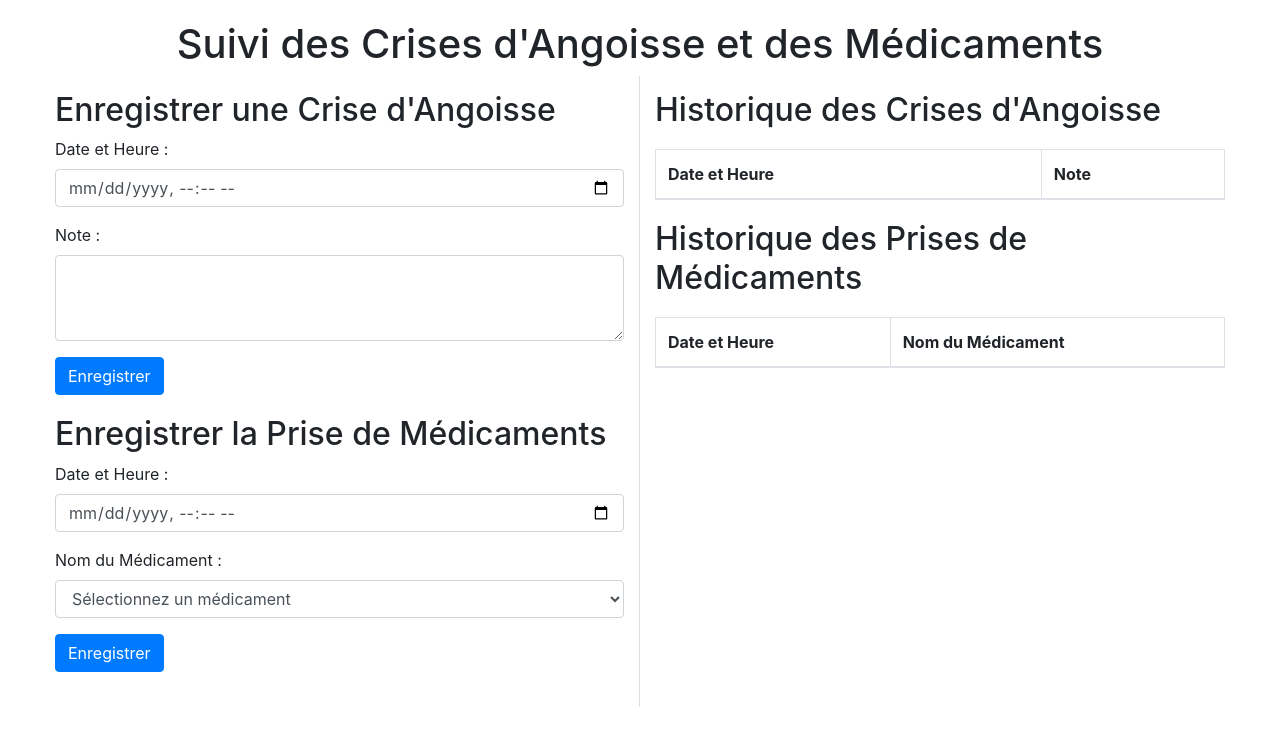
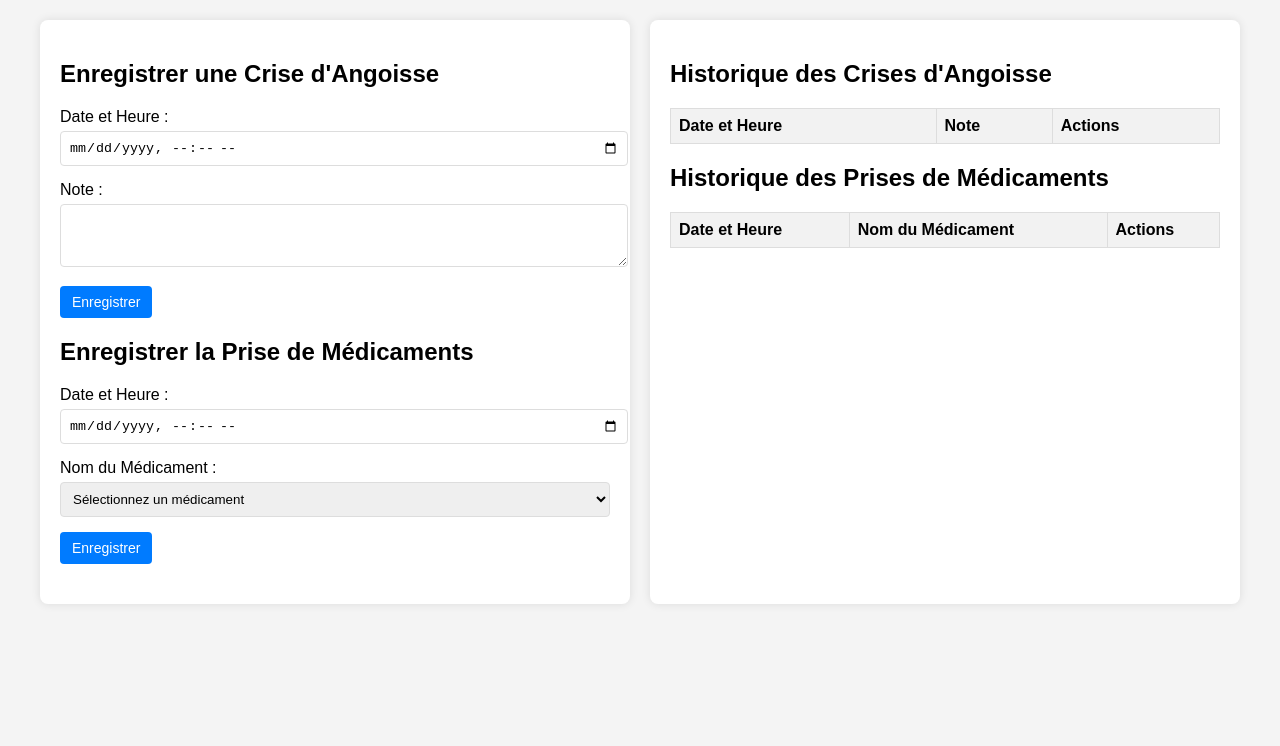
Before and after one commit to m4444te/suivi-crises-medicaments, a plain HTML site: page index.html in a window 1280 px wide. Drawn offline with nearby package versions, Linux system fonts and the light colour scheme.

Commit message:
Add files via upload

```diff
--- a/index.html
+++ b/index.html
@@ -4,45 +4,22 @@
     <meta charset="UTF-8">
     <meta name="viewport" content="width=device-width, initial-scale=1.0">
     <title>Suivi des Crises d'Angoisse et des Médicaments</title>
-    <link href="https://stackpath.bootstrapcdn.com/bootstrap/4.5.2/css/bootstrap.min.css" rel="stylesheet">
-    <style>
-        body {
-            padding-top: 20px;
-        }
-        .container {
-            max-width: 1200px; /* Increased max width to accommodate side-by-side layout */
-        }
-        .form-container, .table-container {
-            padding: 15px;
-        }
-        .form-container {
-            border-right: 1px solid #ddd; /* Border to visually separate forms */
-        }
-        .section {
-            margin-bottom: 20px;
-        }
-        table {
-            margin-top: 20px;
-        }
-    </style>
+    <link href="style.css" rel="stylesheet" />
+
 </head>
 <body>
     <div class="container">
-        <h1 class="text-center">Suivi des Crises d'Angoisse et des Médicaments</h1>
-
-        <div class="row">
-            <!-- Forms Column -->
-            <div class="col-md-6 form-container">
+        <div class="form-container">
             <div class="section">
                 <h2>Enregistrer une Crise d'Angoisse</h2>
                 <form id="criseForm">
                     <div class="form-group">
                         <label for="criseDate">Date et Heure :</label>
-                            <input type="datetime-local" class="form-control" id="criseDate" required>
+                        <input type="datetime-local" id="criseDate" required>
                     </div>
                     <div class="form-group">
                         <label for="criseNote">Note :</label>
-                            <textarea id="criseNote" class="form-control" rows="3" required></textarea>
+                        <textarea id="criseNote" rows="3" required></textarea>
                     </div>
                     <button type="submit" class="btn btn-primary">Enregistrer</button>
                 </form>
@@ -53,7 +30,7 @@
                 <form id="medicamentForm">
                     <div class="form-group">
                         <label for="medicamentDate">Date et Heure :</label>
-                            <input type="datetime-local" class="form-control" id="medicamentDate" required>
+                        <input type="datetime-local" id="medicamentDate" required>
                     </div>
                     <div class="form-group">
                         <label for="medicamentName">Nom du Médicament :</label>
@@ -73,15 +50,15 @@
             </div>
         </div>
 
-            <!-- Tables Column -->
-            <div class="col-md-6 table-container">
+        <div class="table-container">
             <div class="section">
                 <h2>Historique des Crises d'Angoisse</h2>
-                    <table class="table table-bordered" id="criseTable">
+                <table id="criseTable">
                     <thead>
                         <tr>
                             <th>Date et Heure</th>
                             <th>Note</th>
+                            <th>Actions</th>
                         </tr>
                     </thead>
                     <tbody>
@@ -92,11 +69,12 @@
 
             <div class="section">
                 <h2>Historique des Prises de Médicaments</h2>
-                    <table class="table table-bordered" id="medicamentTable">
+                <table id="medicamentTable">
                     <thead>
                         <tr>
                             <th>Date et Heure</th>
                             <th>Nom du Médicament</th>
+                            <th>Actions</th>
                         </tr>
                     </thead>
                     <tbody>
@@ -106,12 +84,7 @@
             </div>
         </div>
     </div>
-    </div>
 
-    <!-- Bootstrap JS and dependencies -->
-    <script src="https://code.jquery.com/jquery-3.5.1.slim.min.js"></script>
-    <script src="https://cdn.jsdelivr.net/npm/@popperjs/core@2.5.3/dist/umd/popper.min.js"></script>
-    <script src="https://stackpath.bootstrapcdn.com/bootstrap/4.5.2/js/bootstrap.min.js"></script>
     <script src="script.js"></script>
 </body>
 </html>
--- a/script.js
+++ b/script.js
@@ -48,13 +48,21 @@ document.addEventListener('DOMContentLoaded', function () {
 
             function addCriseToTable(criseData) {
                 const criseRow = document.createElement('tr');
-        criseRow.innerHTML = `<td>${criseData.date}</td><td>${criseData.note}</td>`;
+                criseRow.innerHTML = `
+                    <td>${criseData.date}</td>
+                    <td>${criseData.note}</td>
+                    <td><button class="delete-button" onclick="deleteCrise(this)">Supprimer</button></td>
+                `;
                 document.querySelector('#criseTable tbody').appendChild(criseRow);
             }
 
             function addMedicamentToTable(medicamentData) {
                 const medicamentRow = document.createElement('tr');
-        medicamentRow.innerHTML = `<td>${medicamentData.date}</td><td>${medicamentData.name}</td>`;
+                medicamentRow.innerHTML = `
+                    <td>${medicamentData.date}</td>
+                    <td>${medicamentData.name}</td>
+                    <td><button class="delete-button" onclick="deleteMedicament(this)">Supprimer</button></td>
+                `;
                 document.querySelector('#medicamentTable tbody').appendChild(medicamentRow);
             }
 
@@ -69,4 +77,32 @@ document.addEventListener('DOMContentLoaded', function () {
                 medicaments.push(medicamentData);
                 localStorage.setItem('medicaments', JSON.stringify(medicaments));
             }
+
+            function deleteCriseFromLocalStorage(criseRow) {
+                const date = criseRow.cells[0].textContent;
+                const note = criseRow.cells[1].textContent;
+                const crises = JSON.parse(localStorage.getItem('crises')) || [];
+                const updatedCrises = crises.filter(crise => !(crise.date === date && crise.note === note));
+                localStorage.setItem('crises', JSON.stringify(updatedCrises));
+            }
+
+            function deleteMedicamentFromLocalStorage(medicamentRow) {
+                const date = medicamentRow.cells[0].textContent;
+                const name = medicamentRow.cells[1].textContent;
+                const medicaments = JSON.parse(localStorage.getItem('medicaments')) || [];
+                const updatedMedicaments = medicaments.filter(medicament => !(medicament.date === date && medicament.name === name));
+                localStorage.setItem('medicaments', JSON.stringify(updatedMedicaments));
+            }
+
+            window.deleteCrise = function (button) {
+                const row = button.closest('tr');
+                row.remove();
+                deleteCriseFromLocalStorage(row);
+            };
+
+            window.deleteMedicament = function (button) {
+                const row = button.closest('tr');
+                row.remove();
+                deleteMedicamentFromLocalStorage(row);
+            };
         });
--- a/style.css
+++ b/style.css
@@ -1,18 +1,84 @@
-body {
+        body {
+            font-family: Arial, sans-serif;
             padding-top: 20px;
+            display: flex;
+            justify-content: center;
+            align-items: flex-start;
+            height: 100vh;
+            margin: 0;
+            background-color: #f4f4f4;
         }
         .container {
-            max-width: 1200px; /* Increased max width to accommodate side-by-side layout */
+            width: 100%;
+            max-width: 1200px;
+            display: flex;
+            justify-content: space-between;
+            gap: 20px;
         }
         .form-container, .table-container {
-            padding: 15px;
-        }
-        .form-container {
-            border-right: 1px solid #ddd; /* Border to visually separate forms */
+            width: 50%;
+            background: #fff;
+            padding: 20px;
+            border-radius: 8px;
+            box-shadow: 0 0 10px rgba(0,0,0,0.1);
         }
         .section {
             margin-bottom: 20px;
         }
         table {
+            width: 100%;
+            border-collapse: collapse;
             margin-top: 20px;
         }
+        table, th, td {
+            border: 1px solid #ddd;
+        }
+        th, td {
+            padding: 8px;
+            text-align: left;
+        }
+        th {
+            background-color: #f2f2f2;
+        }
+        .btn {
+            padding: 8px 12px;
+            font-size: 14px;
+            border: none;
+            border-radius: 4px;
+            cursor: pointer;
+            color: #fff;
+        }
+        .btn-primary {
+            background-color: #007bff;
+        }
+        .btn-danger {
+            background-color: #dc3545;
+        }
+        .btn-primary:hover {
+            background-color: #0056b3;
+        }
+        .btn-danger:hover {
+            background-color: #c82333;
+        }
+        .form-group {
+            margin-bottom: 15px;
+        }
+        .form-group label {
+            display: block;
+            margin-bottom: 5px;
+        }
+        .form-group input, .form-group textarea, .form-group select {
+            width: 100%;
+            padding: 8px;
+            border: 1px solid #ddd;
+            border-radius: 4px;
+        }
+        .delete-button {
+            cursor: pointer;
+            background-color: #dc3545;
+            color: #fff;
+            border: none;
+            border-radius: 4px;
+            padding: 5px 10px;
+            font-size: 12px;
+        }
```
Lines whose indentation alone changed are shown as unchanged.
